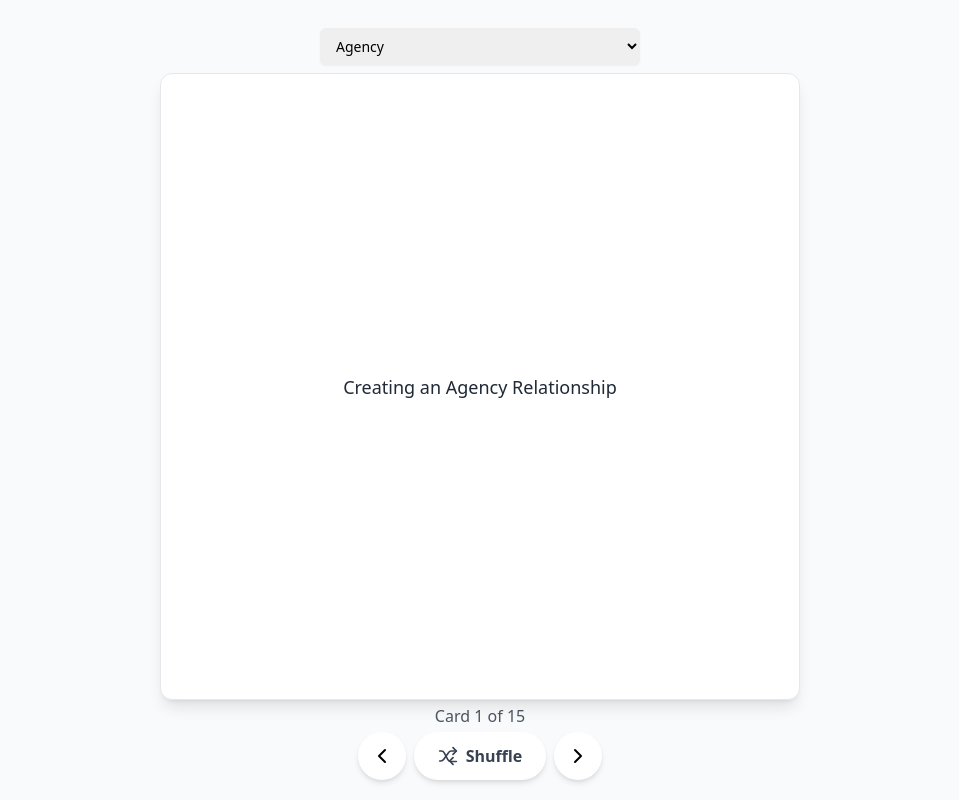
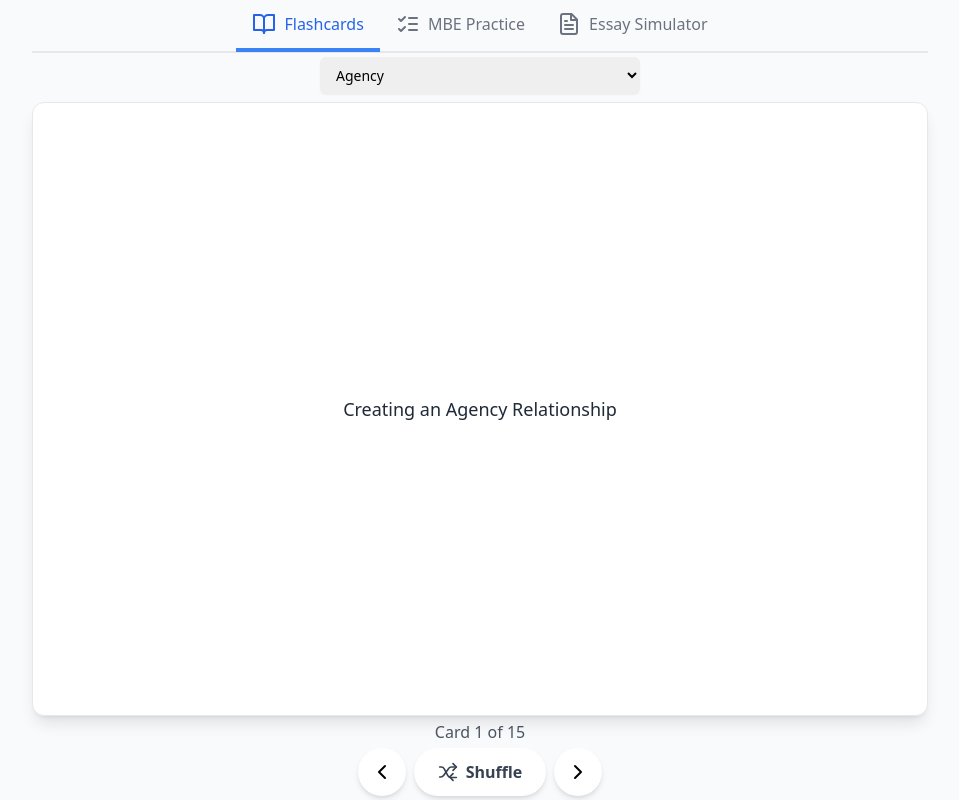
Before and after one commit to typoyo/bar-exam-flashcards, a React (Create React App) app: page / in a window 1280 px wide. Shown: the whole page, without its empty margins (160-1119 px from the left). Built offline with nearby package versions, Linux system fonts and the light colour scheme.

Commit message:
Add MBE and Essay simulator tabs

```diff
--- a/src/App.js
+++ b/src/App.js
@@ -1,4 +1,4 @@
-import React, { useState, useMemo, useLayoutEffect } from 'react';
+import React, { useState, useMemo, useLayoutEffect, useEffect } from 'react';
 
 // --- Custom Hook to get real viewport height ---
 const useWindowHeight = () => {
@@ -19,7 +19,7 @@ const useWindowHeight = () => {
 };
 
 
-// --- Data for all flashcard decks ---
+// --- Data for Flashcards (Greatly Expanded) ---
 const allDecks = {
   agency: {
     subject: "Agency",
@@ -344,15 +344,12 @@ const allDecks = {
 };
 
 // --- Helper Icon Components ---
-const ChevronLeftIcon = () => (
-  <svg xmlns="http://www.w3.org/2000/svg" width="24" height="24" viewBox="0 0 24 24" fill="none" stroke="currentColor" strokeWidth="2" strokeLinecap="round" strokeLinejoin="round"><path d="m15 18-6-6 6-6" /></svg>
-);
-const ChevronRightIcon = () => (
-  <svg xmlns="http://www.w3.org/2000/svg" width="24" height="24" viewBox="0 0 24 24" fill="none" stroke="currentColor" strokeWidth="2" strokeLinecap="round" strokeLinejoin="round"><path d="m9 18 6-6-6-6" /></svg>
-);
-const ShuffleIcon = () => (
-  <svg xmlns="http://www.w3.org/2000/svg" width="20" height="20" viewBox="0 0 24 24" fill="none" stroke="currentColor" strokeWidth="2" strokeLinecap="round" strokeLinejoin="round"><path d="M2 18h1.4c1.3 0 2.5-.6 3.3-1.7l6.1-8.6c.7-1.1 2-1.7 3.3-1.7H22"/><path d="m18 2 4 4-4 4"/><path d="M2 6h1.9c1.5 0 2.9.9 3.6 2.2l4.3 8.2c.7 1.3 2.1 2.2 3.6 2.2H22"/><path d="m18 22-4-4 4-4"/></svg>
-);
+const BookOpenIcon = () => <svg xmlns="http://www.w3.org/2000/svg" width="24" height="24" viewBox="0 0 24 24" fill="none" stroke="currentColor" strokeWidth="2" strokeLinecap="round" strokeLinejoin="round"><path d="M2 3h6a4 4 0 0 1 4 4v14a3 3 0 0 0-3-3H2z"/><path d="M22 3h-6a4 4 0 0 0-4 4v14a3 3 0 0 1 3-3h7z"/></svg>;
+const ListChecksIcon = () => <svg xmlns="http://www.w3.org/2000/svg" width="24" height="24" viewBox="0 0 24 24" fill="none" stroke="currentColor" strokeWidth="2" strokeLinecap="round" strokeLinejoin="round"><path d="m3 17 2 2 4-4"/><path d="m3 7 2 2 4-4"/><path d="M13 6h8"/><path d="M13 12h8"/><path d="M13 18h8"/></svg>;
+const FileTextIcon = () => <svg xmlns="http://www.w3.org/2000/svg" width="24" height="24" viewBox="0 0 24 24" fill="none" stroke="currentColor" strokeWidth="2" strokeLinecap="round" strokeLinejoin="round"><path d="M14.5 2H6a2 2 0 0 0-2 2v16a2 2 0 0 0 2 2h12a2 2 0 0 0 2-2V7.5L14.5 2z"/><polyline points="14 2 14 8 20 8"/><line x1="16" y1="13" x2="8" y2="13"/><line x1="16" y1="17" x2="8" y2="17"/><line x1="10" y1="9" x2="8" y2="9"/></svg>;
+const ChevronLeftIcon = () => <svg xmlns="http://www.w3.org/2000/svg" width="24" height="24" viewBox="0 0 24 24" fill="none" stroke="currentColor" strokeWidth="2" strokeLinecap="round" strokeLinejoin="round"><path d="m15 18-6-6 6-6" /></svg>;
+const ChevronRightIcon = () => <svg xmlns="http://www.w3.org/2000/svg" width="24" height="24" viewBox="0 0 24 24" fill="none" stroke="currentColor" strokeWidth="2" strokeLinecap="round" strokeLinejoin="round"><path d="m9 18 6-6-6-6" /></svg>;
+const ShuffleIcon = () => <svg xmlns="http://www.w3.org/2000/svg" width="20" height="20" viewBox="0 0 24 24" fill="none" stroke="currentColor" strokeWidth="2" strokeLinecap="round" strokeLinejoin="round"><path d="M2 18h1.4c1.3 0 2.5-.6 3.3-1.7l6.1-8.6c.7-1.1 2-1.7 3.3-1.7H22"/><path d="m18 2 4 4-4 4"/><path d="M2 6h1.9c1.5 0 2.9.9 3.6 2.2l4.3 8.2c.7 1.3 2.1 2.2 3.6 2.2H22"/><path d="m18 22-4-4 4-4"/></svg>;
 
 // --- Flashcard Component ---
 const Flashcard = ({ card, isFlipped, onFlip }) => {
@@ -376,9 +373,7 @@ const getInitialDeckKey = () => {
     const savedSelection = localStorage.getItem('barExamDeckSelection');
     if (savedSelection) {
       const { key, timestamp } = JSON.parse(savedSelection);
-      const threeHours = 3 * 60 * 60 * 1000; // 3 hours in milliseconds
-
-      // Check if the saved key is valid and not expired
+      const threeHours = 3 * 60 * 60 * 1000;
       if (allDecks[key] && (Date.now() - timestamp < threeHours)) {
         return key;
       }
@@ -386,19 +381,15 @@ const getInitialDeckKey = () => {
   } catch (error) {
     console.error("Could not parse saved deck selection:", error);
   }
-  return 'agency'; // Default to 'agency' if nothing is saved, it's expired, or invalid
+  return 'agency';
 };
 
-
-// --- Main App Component ---
-export default function App() {
-  const windowHeight = useWindowHeight();
+// --- Flashcard Tool Component ---
+const FlashcardTool = () => {
   const [deckKey, setDeckKey] = useState(getInitialDeckKey);
   const [deck, setDeck] = useState(allDecks[deckKey]);
   const [currentIndex, setCurrentIndex] = useState(0);
   const [isFlipped, setIsFlipped] = useState(false);
-
-  // State for touch swipe
   const [touchStart, setTouchStart] = useState(null);
   const [touchEnd, setTouchEnd] = useState(null);
   const minSwipeDistance = 50;
@@ -411,13 +402,8 @@ export default function App() {
       setDeckKey(newDeckKey);
       setDeck(allDecks[newDeckKey]);
       setCurrentIndex(0);
-
-      // Save the new selection and timestamp to localStorage
       try {
-        const selection = {
-          key: newDeckKey,
-          timestamp: Date.now()
-        };
+        const selection = { key: newDeckKey, timestamp: Date.now() };
         localStorage.setItem('barExamDeckSelection', JSON.stringify(selection));
       } catch (error) {
         console.error("Could not save deck selection:", error);
@@ -427,109 +413,233 @@ export default function App() {
 
   const handleNext = () => {
     setIsFlipped(false);
-    setTimeout(() => {
-      setCurrentIndex((prevIndex) => (prevIndex + 1) % deck.cards.length);
-    }, 150);
+    setTimeout(() => setCurrentIndex((prev) => (prev + 1) % deck.cards.length), 150);
   };
 
   const handlePrev = () => {
     setIsFlipped(false);
-    setTimeout(() => {
-      setCurrentIndex((prevIndex) => (prevIndex - 1 + deck.cards.length) % deck.cards.length);
-    }, 150);
+    setTimeout(() => setCurrentIndex((prev) => (prev - 1 + deck.cards.length) % deck.cards.length), 150);
   };
 
   const handleShuffle = () => {
     setIsFlipped(false);
     setTimeout(() => {
-      const shuffledCards = [...deck.cards].sort(() => Math.random() - 0.5);
-      setDeck(prevDeck => ({ ...prevDeck, cards: shuffledCards }));
+      const shuffled = [...deck.cards].sort(() => Math.random() - 0.5);
+      setDeck(prev => ({ ...prev, cards: shuffled }));
       setCurrentIndex(0);
     }, 150);
   };
 
-  const handleFlip = () => {
-    setIsFlipped(!isFlipped);
-  };
+  const handleFlip = () => setIsFlipped(!isFlipped);
 
   const handleTouchStart = (e) => {
-    setTouchEnd(null); // Reset touch end on new touch
+    setTouchEnd(null);
     setTouchStart(e.targetTouches[0].clientX);
   };
 
-  const handleTouchMove = (e) => {
-    setTouchEnd(e.targetTouches[0].clientX);
-  };
+  const handleTouchMove = (e) => setTouchEnd(e.targetTouches[0].clientX);
 
   const handleTouchEnd = () => {
-    if (touchStart === null || touchEnd === null) {
-        // This case handles taps, which are now managed by the main onClick
-        return;
+    if (!touchStart || !touchEnd) {
+      // This case handles taps, which are now managed by the main onClick
+      return;
     }
     const distance = touchStart - touchEnd;
-    const isLeftSwipe = distance > minSwipeDistance;
-    const isRightSwipe = distance < -minSwipeDistance;
-
-    if (isLeftSwipe) {
-      handleNext();
-    } else if (isRightSwipe) {
-      handlePrev();
-    }
-
+    if (distance > minSwipeDistance) handleNext();
+    else if (distance < -minSwipeDistance) handlePrev();
     setTouchStart(null);
     setTouchEnd(null);
   };
 
+  return (
+    <div className="w-full h-full flex flex-col">
+       <div className="flex-shrink-0 mb-4 landscape:mb-2 w-full max-w-xs mx-auto">
+          <select id="deck-select" value={deckKey} onChange={(e) => changeDeck(e.target.value)} className="mt-1 block w-full pl-3 pr-10 py-2 text-base border-gray-300 focus:outline-none focus:ring-blue-500 focus:border-blue-500 sm:text-sm rounded-md shadow-sm" aria-label="Select Subject">
+            {Object.keys(allDecks).map(key => <option key={key} value={key}>{allDecks[key].subject}</option>)}
+          </select>
+        </div>
+      <main className="flex-grow relative min-h-0" onTouchStart={handleTouchStart} onTouchMove={handleTouchMove} onTouchEnd={handleTouchEnd}>
+        {currentCard ? <Flashcard card={currentCard} isFlipped={isFlipped} onFlip={handleFlip} /> : <p>No cards.</p>}
+      </main>
+      <footer className="flex-shrink-0 py-2 landscape:py-1">
+        <div className="flex items-center justify-center mb-2 landscape:mb-1">
+          <p className="text-gray-600 font-medium">Card {deck.cards.length > 0 ? currentIndex + 1 : 0} of {deck.cards.length}</p>
+        </div>
+        <div className="sm:flex items-center justify-center gap-2 hidden">
+          <button onClick={handlePrev} className="p-3 bg-white rounded-full shadow-md hover:bg-gray-100"><ChevronLeftIcon /></button>
+          <button onClick={handleShuffle} className="px-6 py-3 bg-white rounded-full shadow-md hover:bg-gray-100 font-semibold text-gray-700 flex items-center gap-2"><ShuffleIcon /> Shuffle</button>
+          <button onClick={handleNext} className="p-3 bg-white rounded-full shadow-md hover:bg-gray-100"><ChevronRightIcon /></button>
+        </div>
+      </footer>
+    </div>
+  );
+};
+
+// --- MBE Practice Tool Component ---
+const MBEPracticeTool = () => {
+    const [subject, setSubject] = useState('torts');
+    const [currentQuestion, setCurrentQuestion] = useState(null);
+    const [selectedAnswer, setSelectedAnswer] = useState(null);
+    const [showFeedback, setShowFeedback] = useState(false);
+    const [score, setScore] = useState({ correct: 0, total: 0 });
+
+    const loadNewQuestion = () => {
+        const questionsForSubject = mbeQuestions[subject];
+        const randomIndex = Math.floor(Math.random() * questionsForSubject.length);
+        setCurrentQuestion(questionsForSubject[randomIndex]);
+        setSelectedAnswer(null);
+        setShowFeedback(false);
+    };
+
+    useEffect(() => {
+        loadNewQuestion();
+    }, [subject]);
+
+    const handleAnswerSelect = (option) => {
+        if (showFeedback) return;
+        setSelectedAnswer(option);
+        setShowFeedback(true);
+        if (option === currentQuestion.correctAnswer) {
+            setScore(prev => ({ ...prev, correct: prev.correct + 1, total: prev.total + 1 }));
+        } else {
+            setScore(prev => ({ ...prev, total: prev.total + 1 }));
+        }
+    };
+
+    return (
+        <div className="w-full h-full flex flex-col p-4">
+            <div className="flex-shrink-0 mb-4 flex justify-between items-center">
+                <select value={subject} onChange={(e) => setSubject(e.target.value)} className="block w-full max-w-xs pl-3 pr-10 py-2 text-base border-gray-300 focus:outline-none focus:ring-blue-500 focus:border-blue-500 sm:text-sm rounded-md shadow-sm">
+                    {Object.keys(mbeQuestions).map(key => <option key={key} value={key}>{key.charAt(0).toUpperCase() + key.slice(1)}</option>)}
+                </select>
+                <div className="text-lg font-semibold">Score: {score.correct} / {score.total}</div>
+            </div>
+            <div className="flex-grow bg-white p-6 rounded-lg shadow-md overflow-y-auto">
+                {currentQuestion && (
+                    <div>
+                        <p className="text-lg font-medium mb-4">{currentQuestion.question}</p>
+                        <div className="space-y-3">
+                            {currentQuestion.options.map((option, index) => {
+                                let bgColor = 'bg-gray-100 hover:bg-gray-200';
+                                if (showFeedback) {
+                                    if (option === currentQuestion.correctAnswer) {
+                                        bgColor = 'bg-green-200';
+                                    } else if (option === selectedAnswer) {
+                                        bgColor = 'bg-red-200';
+                                    }
+                                }
+                                return (
+                                    <button key={index} onClick={() => handleAnswerSelect(option)} className={`w-full text-left p-3 rounded-md transition-colors ${bgColor}`}>
+                                        {option}
+                                    </button>
+                                );
+                            })}
+                        </div>
+                        {showFeedback && (
+                            <div className="mt-4 p-4 bg-blue-50 border border-blue-200 rounded-md">
+                                <h3 className="font-bold">Explanation:</h3>
+                                <p>{currentQuestion.explanation}</p>
+                            </div>
+                        )}
+                    </div>
+                )}
+            </div>
+            <div className="flex-shrink-0 mt-4 text-center">
+                <button onClick={loadNewQuestion} className="px-8 py-3 bg-blue-600 text-white font-bold rounded-lg hover:bg-blue-700 transition-colors">Next Question</button>
+            </div>
+        </div>
+    );
+};
+
+// --- Essay Simulator Component ---
+const EssaySimulator = () => {
+    const [prompt, setPrompt] = useState(null);
+    const [essay, setEssay] = useState('');
+    const [time, setTime] = useState(1800); // 30 minutes in seconds
+    const [isActive, setIsActive] = useState(false);
+
+    useEffect(() => {
+        let interval = null;
+        if (isActive && time > 0) {
+            interval = setInterval(() => {
+                setTime(t => t - 1);
+            }, 1000);
+        } else if (time === 0) {
+            setIsActive(false);
+        }
+        return () => clearInterval(interval);
+    }, [isActive, time]);
+
+    const generatePrompt = () => {
+        const randomIndex = Math.floor(Math.random() * essayPrompts.length);
+        setPrompt(essayPrompts[randomIndex]);
+        setEssay('');
+        setTime(1800);
+        setIsActive(true);
+    };
+
+    const formatTime = () => {
+        const minutes = Math.floor(time / 60);
+        const seconds = time % 60;
+        return `${minutes.toString().padStart(2, '0')}:${seconds.toString().padStart(2, '0')}`;
+    };
+
+    return (
+        <div className="w-full h-full flex flex-col p-4">
+            <div className="flex-shrink-0 mb-4 flex justify-between items-center">
+                <button onClick={generatePrompt} className="px-6 py-2 bg-blue-600 text-white font-bold rounded-lg hover:bg-blue-700 transition-colors">Generate New Prompt</button>
+                <div className={`text-2xl font-bold ${time < 300 ? 'text-red-500' : 'text-gray-800'}`}>{formatTime()}</div>
+            </div>
+            <div className="flex-grow flex flex-col min-h-0">
+                {prompt && (
+                    <div className="bg-white p-4 rounded-lg shadow-md mb-4 flex-shrink-0">
+                        <h3 className="font-bold text-lg">{prompt.subject}</h3>
+                        <p>{prompt.prompt}</p>
+                    </div>
+                )}
+                <textarea value={essay} onChange={(e) => setEssay(e.target.value)} placeholder="Begin writing your essay here..." className="w-full flex-grow p-4 border border-gray-300 rounded-lg shadow-inner focus:ring-2 focus:ring-blue-500 focus:outline-none"></textarea>
+            </div>
+        </div>
+    );
+};
+
+
+// --- Main App Component ---
+export default function App() {
+  const windowHeight = useWindowHeight();
+  const [activeTab, setActiveTab] = useState('flashcards');
+
+  const renderTabContent = () => {
+      switch(activeTab) {
+          case 'mbe':
+              return <MBEPracticeTool />;
+          case 'essay':
+              return <EssaySimulator />;
+          case 'flashcards':
+          default:
+              return <FlashcardTool />;
+      }
+  };
 
   return (
     <div className="bg-gray-50 w-screen flex flex-col font-sans" style={{ height: windowHeight }}>
-      <div className="w-full max-w-2xl mx-auto flex flex-col h-full p-2 sm:p-4">
-        <header className="flex-shrink-0 text-center py-2 landscape:py-1">
-          {/* The subject title has been removed from here */}
-        </header>
-
-        <div className="flex-shrink-0 mb-4 landscape:mb-2 w-full max-w-xs mx-auto">
-          {/* The label has been removed from here */}
-          <select
-            id="deck-select"
-            value={deckKey}
-            onChange={(e) => changeDeck(e.target.value)}
-            className="mt-1 block w-full pl-3 pr-10 py-2 text-base border-gray-300 focus:outline-none focus:ring-blue-500 focus:border-blue-500 sm:text-sm rounded-md shadow-sm"
-            aria-label="Select Subject"
-          >
-            {Object.keys(allDecks).map(key => (
-              <option key={key} value={key}>{allDecks[key].subject}</option>
-            ))}
-          </select>
+      <div className="w-full max-w-4xl mx-auto flex flex-col h-full">
+        <nav className="flex-shrink-0 border-b-2 border-gray-200">
+            <div className="flex justify-center -mb-px">
+                <button onClick={() => setActiveTab('flashcards')} className={`px-4 py-3 border-b-4 ${activeTab === 'flashcards' ? 'border-blue-500 text-blue-600' : 'border-transparent text-gray-500 hover:text-gray-700 hover:border-gray-300'} flex items-center gap-2`}>
+                    <BookOpenIcon /> Flashcards
+                </button>
+                <button onClick={() => setActiveTab('mbe')} className={`px-4 py-3 border-b-4 ${activeTab === 'mbe' ? 'border-blue-500 text-blue-600' : 'border-transparent text-gray-500 hover:text-gray-700 hover:border-gray-300'} flex items-center gap-2`}>
+                    <ListChecksIcon /> MBE Practice
+                </button>
+                <button onClick={() => setActiveTab('essay')} className={`px-4 py-3 border-b-4 ${activeTab === 'essay' ? 'border-blue-500 text-blue-600' : 'border-transparent text-gray-500 hover:text-gray-700 hover:border-gray-300'} flex items-center gap-2`}>
+                    <FileTextIcon /> Essay Simulator
+                </button>
+            </div>
+        </nav>
+        <div className="flex-grow min-h-0">
+            {renderTabContent()}
         </div>
-
-        <main
-          className="flex-grow relative min-h-0"
-          onTouchStart={handleTouchStart}
-          onTouchMove={handleTouchMove}
-          onTouchEnd={handleTouchEnd}
-        >
-          {currentCard ? (
-            <Flashcard card={currentCard} isFlipped={isFlipped} onFlip={handleFlip} />
-          ) : (
-            <div className="w-full h-full bg-white rounded-xl shadow-lg flex items-center justify-center p-6 border border-gray-200">
-                <p className="text-xl text-gray-500">No cards in this deck.</p>
-            </div>
-          )}
-        </main>
-
-        <footer className="flex-shrink-0 py-2 landscape:py-1 hidden sm:block">
-          <div className="flex items-center justify-center mb-2 landscape:mb-1">
-            <p className="text-gray-600 font-medium">
-              Card {deck.cards.length > 0 ? currentIndex + 1 : 0} of {deck.cards.length}
-            </p>
-          </div>
-          <div className="flex items-center justify-center gap-2">
-            <button onClick={handlePrev} className="flex items-center justify-center p-3 bg-white rounded-full shadow-md hover:bg-gray-100 transition-colors focus:outline-none focus:ring-2 focus:ring-blue-500 focus:ring-opacity-50" aria-label="Previous card"><ChevronLeftIcon /></button>
-            <button onClick={handleShuffle} className="flex items-center gap-2 px-6 py-3 bg-white rounded-full shadow-md hover:bg-gray-100 transition-colors focus:outline-none focus:ring-2 focus:ring-blue-500 focus:ring-opacity-50 font-semibold text-gray-700" aria-label="Shuffle deck"><ShuffleIcon /> Shuffle</button>
-            <button onClick={handleNext} className="flex items-center justify-center p-3 bg-white rounded-full shadow-md hover:bg-gray-100 transition-colors focus:outline-none focus:ring-2 focus:ring-blue-500 focus:ring-opacity-50" aria-label="Next card"><ChevronRightIcon /></button>
-          </div>
-        </footer>
       </div>
     </div>
   );
```
